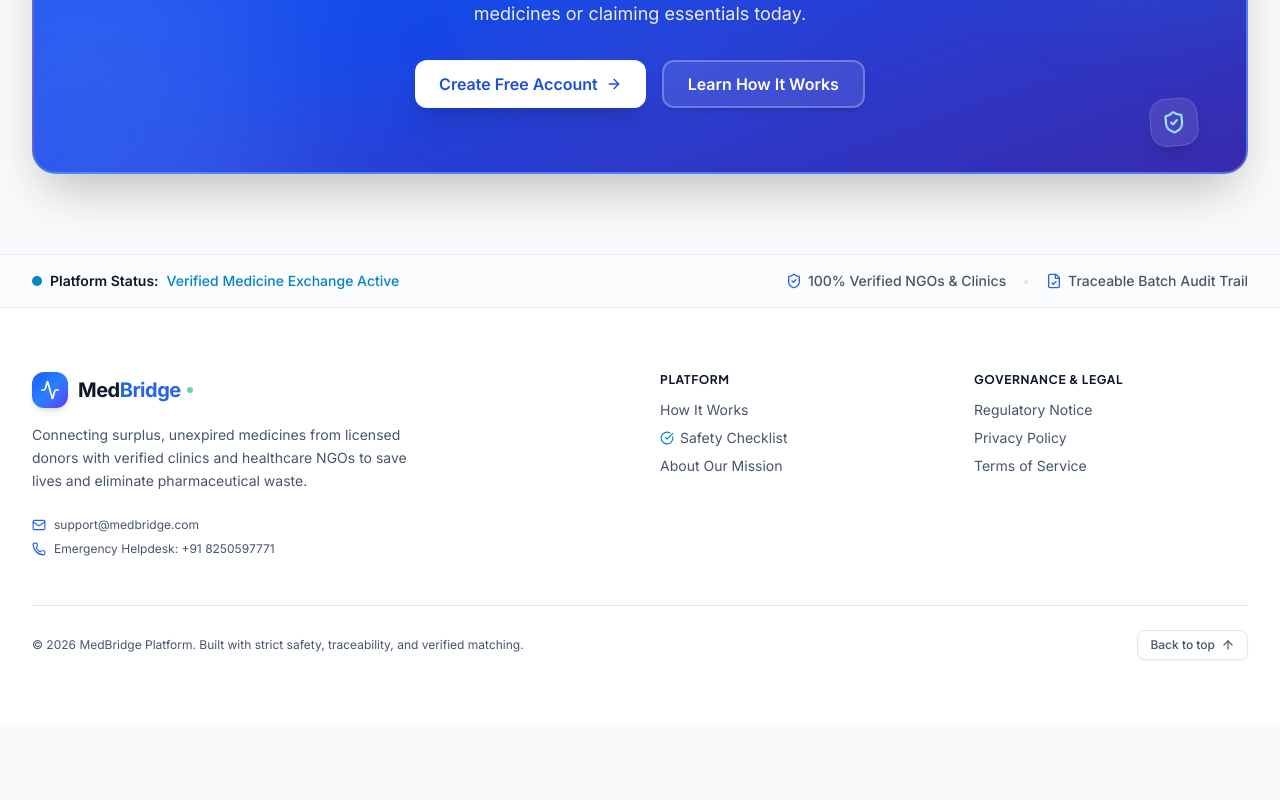
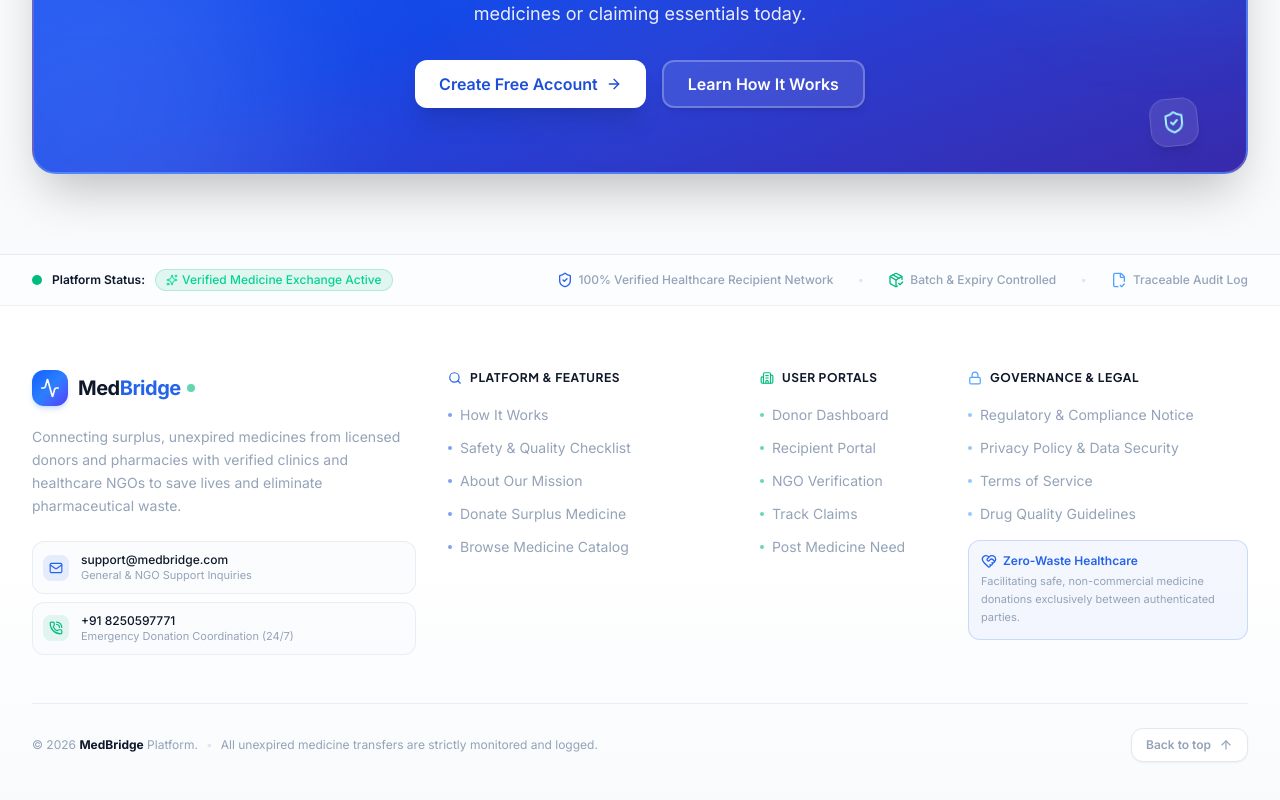
Before and after one commit to Soumyajit-08/medbridge, a React (Vite) app in the folder frontend/: page / in a window 1280 px wide. Shown: the part 4791-5591 px from the top of the page. Before the commit the page ends 5515 px from the top, so only its background shows below. Built offline with nearby package versions, Linux system fonts and the light colour scheme; no server answers.

Commit message:
Redesign footer with balanced 4-column layout, interactive contact cards, verified trust badges, and modern glassmorphic aesthetics

```diff
--- a/frontend/src/components/layout/Footer.tsx
+++ b/frontend/src/components/layout/Footer.tsx
@@ -2,11 +2,16 @@ import { Link } from 'react-router-dom';
 import {
   Activity,
   ArrowUp,
-  CheckCircle,
-  FileCheck,
+  Building2,
+  FileCheck2,
+  HeartHandshake,
+  Lock,
   Mail,
-  Phone,
+  PackageCheck,
+  PhoneCall,
+  Search,
   ShieldCheck,
+  Sparkles,
 } from 'lucide-react';
 import { APP_NAME, ROUTES } from '@/lib/constants';
 
@@ -18,131 +23,279 @@ export function Footer() {
   };
 
   return (
-    <footer className="mt-auto border-t border-border bg-surface text-text-primary">
-      {/* Top Banner: Emergency & Compliance Trust Bar */}
-      <div className="border-b border-border/80 bg-background/50 py-4 px-4 sm:px-6 lg:px-8">
-        <div className="mx-auto flex max-w-7xl flex-wrap items-center justify-between gap-4 text-xs sm:text-sm">
-          <div className="flex items-center gap-2">
+    <footer className="mt-auto border-t border-border/80 bg-gradient-to-b from-surface via-surface to-background text-text-primary">
+      {/* Top Status & Trust Metric Bar */}
+      <div className="border-b border-border/60 bg-background/40 backdrop-blur-xs py-3.5 px-4 sm:px-6 lg:px-8">
+        <div className="mx-auto flex max-w-7xl flex-wrap items-center justify-between gap-4 text-xs">
+          {/* Live Operational Status */}
+          <div className="flex items-center gap-2.5">
             <span className="relative flex size-2.5">
-              <span className="absolute inline-flex h-full w-full animate-ping rounded-full bg-secondary opacity-75"></span>
-              <span className="relative inline-flex size-2.5 rounded-full bg-secondary"></span>
+              <span className="absolute inline-flex h-full w-full animate-ping rounded-full bg-emerald-400 opacity-75"></span>
+              <span className="relative inline-flex size-2.5 rounded-full bg-emerald-500"></span>
             </span>
             <span className="font-semibold text-text-primary">Platform Status:</span>
-            <span className="text-secondary font-medium">Verified Medicine Exchange Active</span>
+            <span className="inline-flex items-center gap-1 rounded-full bg-emerald-500/10 px-2.5 py-0.5 text-xs font-medium text-emerald-400 border border-emerald-500/20">
+              <Sparkles className="size-3" />
+              Verified Medicine Exchange Active
+            </span>
           </div>
 
-          <div className="flex flex-wrap items-center gap-4 text-text-secondary">
-            <span className="inline-flex items-center gap-1.5 font-medium">
+          {/* Key Trust Badges */}
+          <div className="flex flex-wrap items-center gap-4 sm:gap-6 text-text-muted">
+            <span className="inline-flex items-center gap-1.5 font-medium hover:text-text-primary transition-colors">
               <ShieldCheck className="size-4 text-primary" aria-hidden="true" />
-              100% Verified NGOs & Clinics
+              100% Verified Healthcare Recipient Network
             </span>
-            <span className="hidden sm:inline text-border">•</span>
-            <span className="inline-flex items-center gap-1.5 font-medium">
-              <FileCheck className="size-4 text-primary" aria-hidden="true" />
-              Traceable Batch Audit Trail
+            <span className="hidden md:inline text-border">•</span>
+            <span className="inline-flex items-center gap-1.5 font-medium hover:text-text-primary transition-colors">
+              <PackageCheck className="size-4 text-emerald-500" aria-hidden="true" />
+              Batch & Expiry Controlled
+            </span>
+            <span className="hidden md:inline text-border">•</span>
+            <span className="inline-flex items-center gap-1.5 font-medium hover:text-text-primary transition-colors">
+              <FileCheck2 className="size-4 text-blue-400" aria-hidden="true" />
+              Traceable Audit Log
             </span>
           </div>
         </div>
       </div>
 
-      {/* Main Footer Columns */}
+      {/* Main Footer Content */}
       <div className="mx-auto max-w-7xl px-4 py-12 sm:px-6 lg:px-8 lg:py-16">
-        <div className="grid gap-10 sm:grid-cols-2 lg:grid-cols-4">
-          {/* Brand & Mission Column */}
-          <div className="sm:col-span-2 lg:col-span-2 space-y-4">
+        <div className="grid grid-cols-1 gap-10 md:grid-cols-2 lg:grid-cols-12 lg:gap-8">
+          {/* Column 1: Brand, Mission & Direct Contact (Spans 4 cols on lg) */}
+          <div className="space-y-5 lg:col-span-4">
             <Link to={ROUTES.home} className="inline-flex items-center gap-2.5 group">
-              <span className="flex size-9 items-center justify-center rounded-xl bg-gradient-to-br from-blue-600 via-blue-500 to-indigo-600 text-white font-extrabold shadow-md group-hover:scale-105 transition-transform duration-200">
+              <span className="flex size-9 items-center justify-center rounded-xl bg-gradient-to-br from-blue-600 via-blue-500 to-indigo-600 text-white font-extrabold shadow-md shadow-blue-500/20 group-hover:scale-105 transition-transform duration-200">
                 <Activity className="size-5 text-white" />
               </span>
               <div className="flex items-center gap-1.5">
-                <span className="text-xl font-extrabold tracking-tight text-slate-900 dark:text-white">
-                  Med<span className="text-primary dark:text-blue-400">Bridge</span>
+                <span className="text-xl font-extrabold tracking-tight text-text-primary">
+                  Med<span className="text-primary">Bridge</span>
                 </span>
-                <span className="size-1.5 rounded-full bg-emerald-500 animate-pulse" title="Platform Operational" />
+                <span className="size-2 rounded-full bg-emerald-500 animate-pulse" title="Platform Online" />
               </div>
             </Link>
 
-            <p className="max-w-sm text-sm leading-relaxed text-text-secondary">
-              Connecting surplus, unexpired medicines from licensed donors with verified clinics and
-              healthcare NGOs to save lives and eliminate pharmaceutical waste.
+            <p className="text-sm leading-relaxed text-text-muted max-w-sm">
+              Connecting surplus, unexpired medicines from licensed donors and pharmacies with verified clinics and healthcare NGOs to save lives and eliminate pharmaceutical waste.
             </p>
 
-            <div className="flex flex-col gap-2 pt-2 text-xs text-text-secondary">
-              <div className="flex items-center gap-2">
-                <Mail className="size-3.5 text-primary" aria-hidden="true" />
-                <span>support@medbridge.com</span>
-              </div>
-              <div className="flex items-center gap-2">
-                <Phone className="size-3.5 text-primary" aria-hidden="true" />
-                <span>Emergency Helpdesk: +91 8250597771 </span>
-              </div>
+            {/* Direct Contact Cards */}
+            <div className="space-y-2 pt-1">
+              <a
+                href="mailto:support@medbridge.com"
+                className="group flex items-center gap-3 rounded-xl border border-border/70 bg-background/50 p-2.5 text-xs text-text-muted transition-all hover:border-primary/40 hover:bg-background hover:text-text-primary"
+              >
+                <div className="rounded-lg bg-primary/10 p-1.5 text-primary group-hover:bg-primary group-hover:text-white transition-colors">
+                  <Mail className="size-3.5" />
+                </div>
+                <div>
+                  <div className="font-medium text-text-primary">support@medbridge.com</div>
+                  <div className="text-[11px] text-text-muted">General & NGO Support Inquiries</div>
+                </div>
+              </a>
+
+              <a
+                href="tel:+918250597771"
+                className="group flex items-center gap-3 rounded-xl border border-border/70 bg-background/50 p-2.5 text-xs text-text-muted transition-all hover:border-emerald-500/40 hover:bg-background hover:text-text-primary"
+              >
+                <div className="rounded-lg bg-emerald-500/10 p-1.5 text-emerald-500 group-hover:bg-emerald-500 group-hover:text-white transition-colors">
+                  <PhoneCall className="size-3.5" />
+                </div>
+                <div>
+                  <div className="font-medium text-text-primary">+91 8250597771</div>
+                  <div className="text-[11px] text-text-muted">Emergency Donation Coordination (24/7)</div>
+                </div>
+              </a>
             </div>
           </div>
 
-          {/* Column 2: Platform Links */}
-          <div className="space-y-3">
-            <h3 className="text-xs font-bold uppercase tracking-wider text-text-primary">
-              Platform
+          {/* Column 2: Platform & Features (Spans 3 cols on lg) */}
+          <div className="space-y-4 lg:col-span-3">
+            <h3 className="flex items-center gap-2 text-xs font-bold uppercase tracking-wider text-text-primary">
+              <Search className="size-3.5 text-primary" />
+              Platform & Features
             </h3>
-            <ul className="space-y-2 text-sm">
+            <ul className="space-y-2.5 text-sm">
               <li>
-                <Link to={ROUTES.howItWorks} className="text-text-secondary hover:text-primary transition-colors">
+                <Link
+                  to={ROUTES.howItWorks}
+                  className="inline-flex items-center gap-2 text-text-muted hover:text-primary transition-colors"
+                >
+                  <span className="size-1 rounded-full bg-primary/60" />
                   How It Works
                 </Link>
               </li>
               <li>
-                <Link to={ROUTES.safety} className="text-text-secondary hover:text-primary transition-colors flex items-center gap-1.5">
-                  <CheckCircle className="size-3.5 text-secondary" />
-                  Safety Checklist
+                <Link
+                  to={ROUTES.safety}
+                  className="inline-flex items-center gap-2 text-text-muted hover:text-primary transition-colors"
+                >
+                  <span className="size-1 rounded-full bg-primary/60" />
+                  Safety & Quality Checklist
                 </Link>
               </li>
               <li>
-                <Link to={ROUTES.about} className="text-text-secondary hover:text-primary transition-colors">
+                <Link
+                  to={ROUTES.about}
+                  className="inline-flex items-center gap-2 text-text-muted hover:text-primary transition-colors"
+                >
+                  <span className="size-1 rounded-full bg-primary/60" />
                   About Our Mission
+                </Link>
+              </li>
+              <li>
+                <Link
+                  to={ROUTES.donor.createListing}
+                  className="inline-flex items-center gap-2 text-text-muted hover:text-primary transition-colors"
+                >
+                  <span className="size-1 rounded-full bg-primary/60" />
+                  Donate Surplus Medicine
+                </Link>
+              </li>
+              <li>
+                <Link
+                  to={ROUTES.recipient.medicines}
+                  className="inline-flex items-center gap-2 text-text-muted hover:text-primary transition-colors"
+                >
+                  <span className="size-1 rounded-full bg-primary/60" />
+                  Browse Medicine Catalog
                 </Link>
               </li>
             </ul>
           </div>
 
-          {/* Column 3: Governance & Legal */}
-          <div className="space-y-3">
-            <h3 className="text-xs font-bold uppercase tracking-wider text-text-primary">
-              Governance & Legal
+          {/* Column 3: Portals & Verification (Spans 2 cols on lg) */}
+          <div className="space-y-4 lg:col-span-2">
+            <h3 className="flex items-center gap-2 text-xs font-bold uppercase tracking-wider text-text-primary">
+              <Building2 className="size-3.5 text-emerald-500" />
+              User Portals
             </h3>
-            <ul className="space-y-2 text-sm">
+            <ul className="space-y-2.5 text-sm">
               <li>
-                <Link to={ROUTES.regulatory} className="text-text-secondary hover:text-primary transition-colors">
-                  Regulatory Notice
+                <Link
+                  to={ROUTES.donor.dashboard}
+                  className="inline-flex items-center gap-2 text-text-muted hover:text-primary transition-colors"
+                >
+                  <span className="size-1 rounded-full bg-emerald-500/60" />
+                  Donor Dashboard
                 </Link>
               </li>
               <li>
-                <Link to={ROUTES.privacy} className="text-text-secondary hover:text-primary transition-colors">
-                  Privacy Policy
+                <Link
+                  to={ROUTES.recipient.dashboard}
+                  className="inline-flex items-center gap-2 text-text-muted hover:text-primary transition-colors"
+                >
+                  <span className="size-1 rounded-full bg-emerald-500/60" />
+                  Recipient Portal
                 </Link>
               </li>
               <li>
-                <Link to={ROUTES.terms} className="text-text-secondary hover:text-primary transition-colors">
-                  Terms of Service
+                <Link
+                  to={ROUTES.recipient.verification}
+                  className="inline-flex items-center gap-2 text-text-muted hover:text-primary transition-colors"
+                >
+                  <span className="size-1 rounded-full bg-emerald-500/60" />
+                  NGO Verification
+                </Link>
+              </li>
+              <li>
+                <Link
+                  to={ROUTES.recipient.claims}
+                  className="inline-flex items-center gap-2 text-text-muted hover:text-primary transition-colors"
+                >
+                  <span className="size-1 rounded-full bg-emerald-500/60" />
+                  Track Claims
+                </Link>
+              </li>
+              <li>
+                <Link
+                  to={ROUTES.recipient.needs}
+                  className="inline-flex items-center gap-2 text-text-muted hover:text-primary transition-colors"
+                >
+                  <span className="size-1 rounded-full bg-emerald-500/60" />
+                  Post Medicine Need
                 </Link>
               </li>
             </ul>
           </div>
+
+          {/* Column 4: Governance & Legal (Spans 3 cols on lg) */}
+          <div className="space-y-4 lg:col-span-3">
+            <h3 className="flex items-center gap-2 text-xs font-bold uppercase tracking-wider text-text-primary">
+              <Lock className="size-3.5 text-blue-400" />
+              Governance & Legal
+            </h3>
+            <ul className="space-y-2.5 text-sm">
+              <li>
+                <Link
+                  to={ROUTES.regulatory}
+                  className="inline-flex items-center gap-2 text-text-muted hover:text-primary transition-colors"
+                >
+                  <span className="size-1 rounded-full bg-blue-400/60" />
+                  Regulatory & Compliance Notice
+                </Link>
+              </li>
+              <li>
+                <Link
+                  to={ROUTES.privacy}
+                  className="inline-flex items-center gap-2 text-text-muted hover:text-primary transition-colors"
+                >
+                  <span className="size-1 rounded-full bg-blue-400/60" />
+                  Privacy Policy & Data Security
+                </Link>
+              </li>
+              <li>
+                <Link
+                  to={ROUTES.terms}
+                  className="inline-flex items-center gap-2 text-text-muted hover:text-primary transition-colors"
+                >
+                  <span className="size-1 rounded-full bg-blue-400/60" />
+                  Terms of Service
+                </Link>
+              </li>
+              <li>
+                <Link
+                  to={ROUTES.safety}
+                  className="inline-flex items-center gap-2 text-text-muted hover:text-primary transition-colors"
+                >
+                  <span className="size-1 rounded-full bg-blue-400/60" />
+                  Drug Quality Guidelines
+                </Link>
+              </li>
+            </ul>
+
+            {/* Verification Guarantee Pill */}
+            <div className="mt-4 rounded-xl border border-primary/20 bg-primary/5 p-3 text-xs text-text-muted">
+              <div className="flex items-center gap-1.5 font-semibold text-primary">
+                <HeartHandshake className="size-4" /> Zero-Waste Healthcare
+              </div>
+              <p className="mt-1 text-[11px] leading-relaxed text-text-muted">
+                Facilitating safe, non-commercial medicine donations exclusively between authenticated parties.
+              </p>
+            </div>
+          </div>
         </div>
 
-        {/* Bottom Bar: Copyright & Back-to-Top */}
-        <div className="mt-12 flex flex-col items-center justify-between gap-4 border-t border-border pt-6 sm:flex-row">
-          <p className="text-xs text-text-secondary">
-            &copy; {year} {APP_NAME} Platform. Built with strict safety, traceability, and verified matching.
-          </p>
+        {/* Bottom Bar: Copyright, Compliance & Smooth Back-to-Top */}
+        <div className="mt-12 flex flex-col items-center justify-between gap-4 border-t border-border/70 pt-6 sm:flex-row">
+          <div className="flex flex-col sm:flex-row items-center gap-2 text-xs text-text-muted text-center sm:text-left">
+            <span>
+              &copy; {year} <strong className="text-text-primary">{APP_NAME}</strong> Platform.
+            </span>
+            <span className="hidden sm:inline text-border">•</span>
+            <span>All unexpired medicine transfers are strictly monitored and logged.</span>
+          </div>
 
           <button
             type="button"
             onClick={scrollToTop}
-            className="inline-flex items-center gap-1.5 rounded-lg border border-border bg-surface px-3 py-1.5 text-xs font-medium text-text-secondary transition-colors hover:border-primary/40 hover:text-text-primary shadow-xs"
+            className="group inline-flex items-center gap-2 rounded-xl border border-border bg-surface px-3.5 py-2 text-xs font-semibold text-text-muted shadow-xs transition-all hover:border-primary/50 hover:bg-background hover:text-text-primary cursor-pointer"
             aria-label="Back to top"
           >
-            Back to top
-            <ArrowUp className="size-3.5" />
+            <span>Back to top</span>
+            <ArrowUp className="size-3.5 transition-transform group-hover:-translate-y-0.5" />
           </button>
         </div>
       </div>
```
